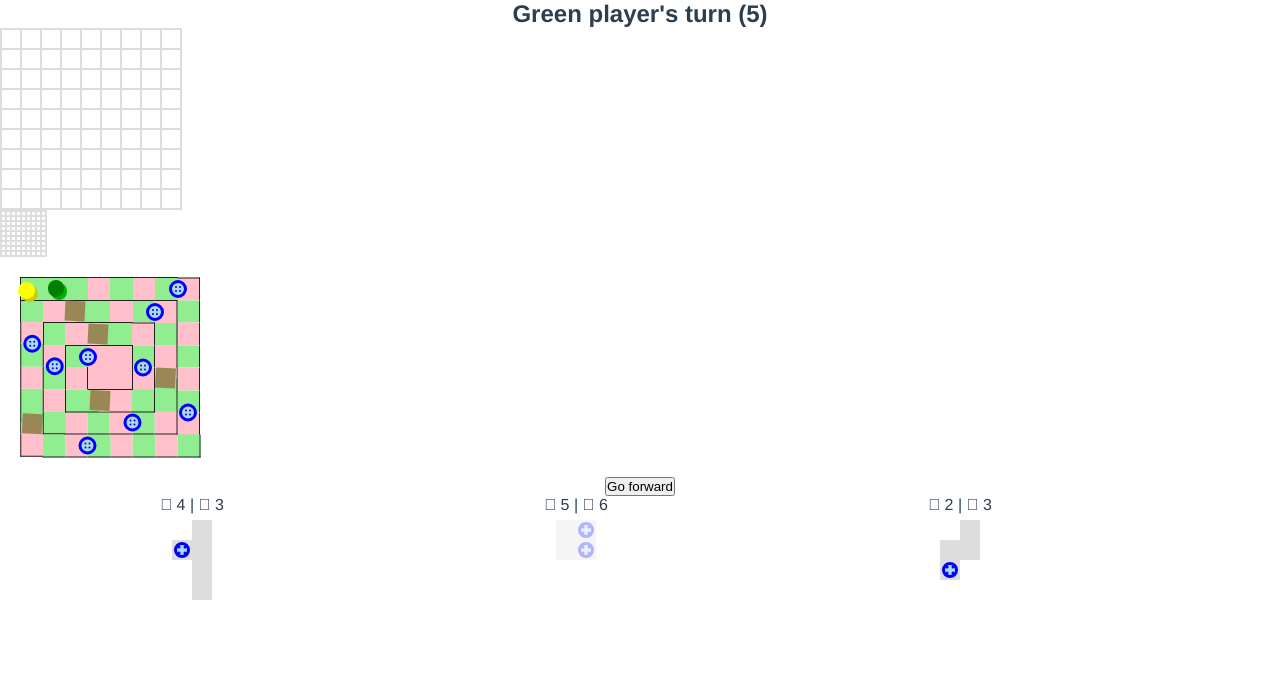
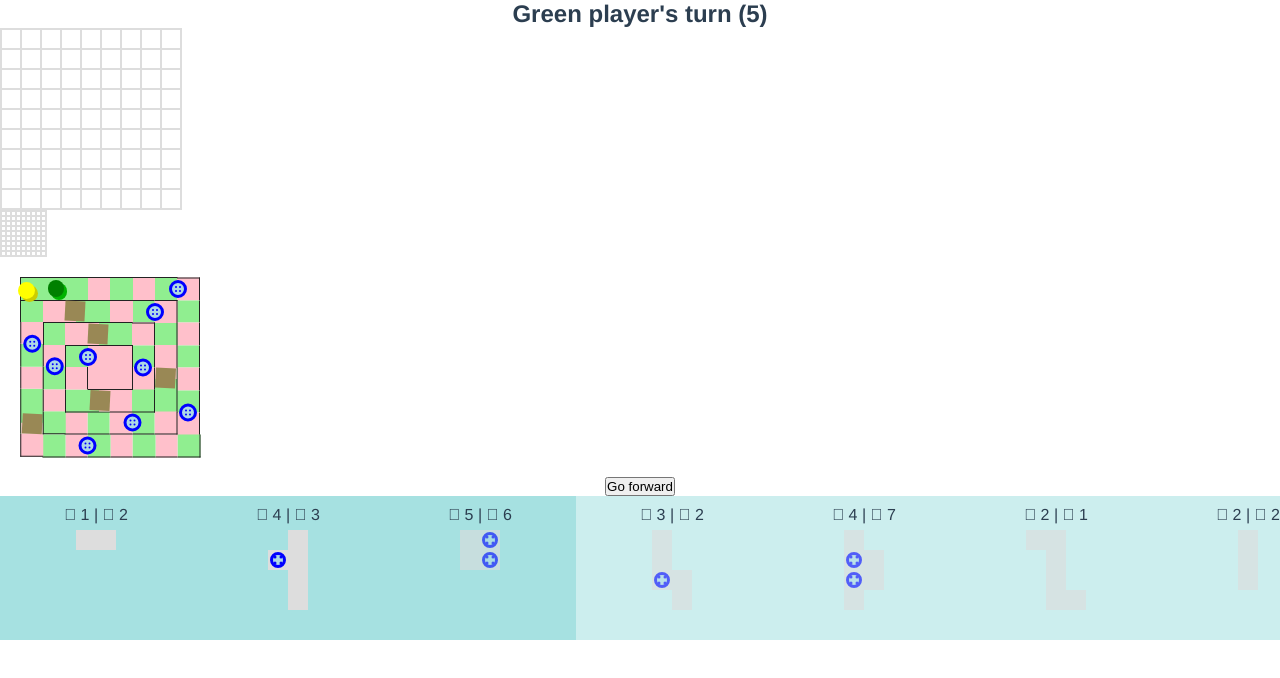
Before and after one commit to salmiak/patchwork, a Vue app: page / in a window 1280 px wide. Shown: the top 678 px of the page. Built offline with nearby package versions, Linux system fonts and the light colour scheme.

Commit message:
Tile list always start on tile 0

```diff
--- a/src/components/TileList.vue
+++ b/src/components/TileList.vue
@@ -37,16 +37,22 @@ export default {
 <style lang="less">
 .tileList {
   display: flex;
-  align-items: flex-start;
+  align-items: stretch;
+  align-content: stretch;
   overflow-x: auto;
   overflow-y: visible;
   li {
+    padding: 10px;
     display: block;
-    width: 30%;
+    width: 15%;
     flex-grow: 0;
     flex-shrink: 0;
+    background: #CEE;
+    &:nth-child(1), &:nth-child(2), &:nth-child(3) {
+      background: darken(#CEE, 10%);
+    }
     .not-selectable {
-      opacity: 0.3;
+      opacity: 0.6;
     }
     .tileInfo {
       margin-bottom: 6px;
--- a/src/store/index.js
+++ b/src/store/index.js
@@ -30,7 +30,7 @@ const store = new Vuex.Store({
         cells: []
       }
     ],
-    tileIdArray: _.shuffle(_.range(tiles.length)),
+    tileIdArray: _.concat(0, _.shuffle(_.range(1, tiles.length))),
     miniTile: false,
     patchesPos: [20, 26, 32, 44, 50],
     patches: [20, 26, 32, 44, 50],
```
